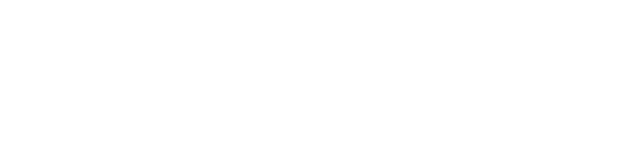
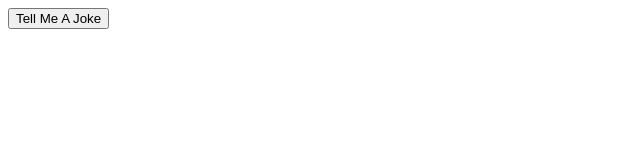
Before and after one commit to agausha/Joke-Teller, a plain HTML site: page index.html in a window 1280 px wide. Shown: the whole page, without its empty margins (0-640 px from the left). Drawn offline with Linux system fonts and the light colour scheme.

Commit message:
Added id button

```diff
--- a/index.html
+++ b/index.html
@@ -11,6 +11,8 @@
   <script src="/js/script.js" defer></script>
 </head>
 <body>
-  <div class="container"></div>
+  <div class="container">
+    <button id="button">Tell Me A Joke</button>
+  </div>
 </body>
 </html>
```
